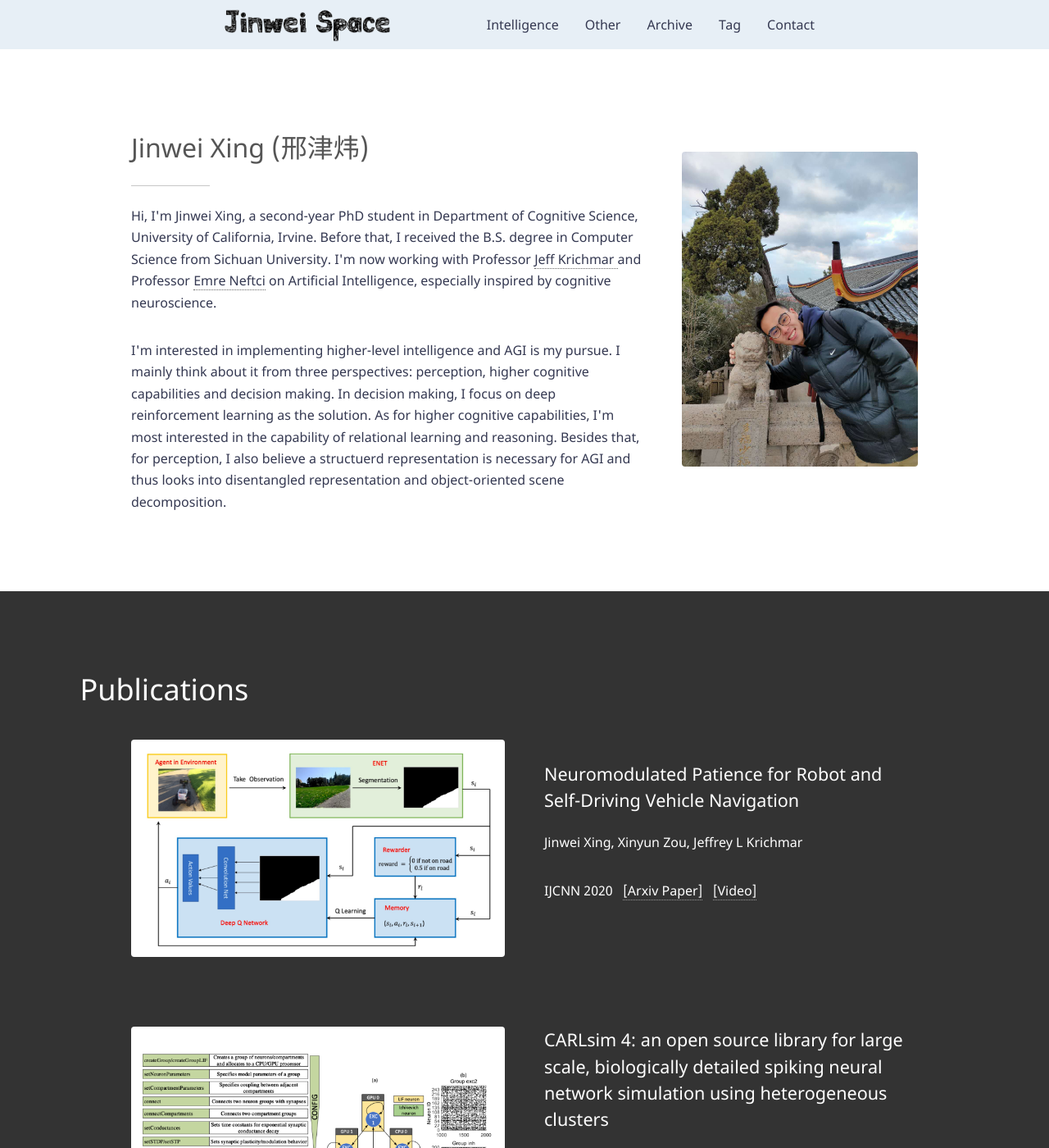
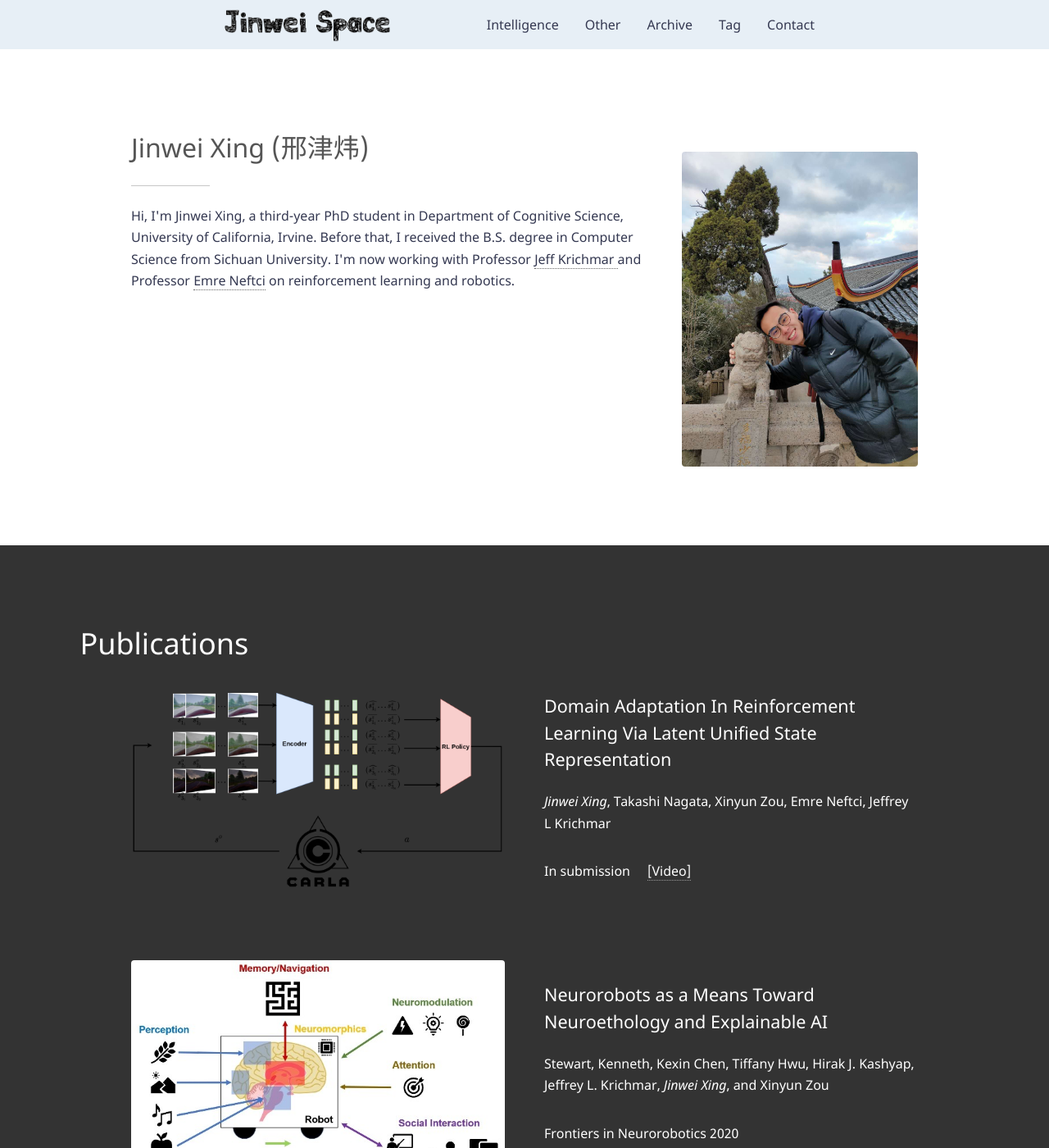
Before and after one commit to KarlXing/KarlXing.github.io, a Jekyll site: the page built from contact.html, in a window 1280 px wide and 1400 px high. Shown: the whole window at 82% size. Built offline with Jekyll 4.4.1, drawn with Linux system fonts in a browser that asks for light colours; some of the changed text lies outside the part shown.

Commit message:
update personal info

```diff
--- a/contact.html
+++ b/contact.html
@@ -27,10 +27,7 @@ style: photo
                                 <br>
                                 <h2>Jinwei Xing (邢津炜)</h2>
                             </header>
-                            <p>Hi, I'm Jinwei Xing, a second-year PhD student in Department of Cognitive Science, University of California, Irvine. Before that, I received the B.S. degree in Computer Science from Sichuan University. I'm now working with Professor <a href="http://www.socsci.uci.edu/~jkrichma/">Jeff Krichmar </a> and Professor <a href="http://nmi-lab.org/authors/eneftci/"> Emre Neftci</a> on Artificial Intelligence, especially inspired by cognitive neuroscience. </p>
-
-                            <p>I'm interested in implementing higher-level intelligence and AGI is my pursue. I mainly think about it from three perspectives: perception, higher cognitive capabilities and decision making. In decision making, I focus on deep reinforcement learning as the solution. As for higher cognitive capabilities, I'm most interested in the capability of relational learning and reasoning. Besides that, for perception, I also believe a structuerd representation is necessary for AGI and thus looks into disentangled representation and object-oriented scene decomposition.
-                            </p>
+                            <p>Hi, I'm Jinwei Xing, a third-year PhD student in Department of Cognitive Science, University of California, Irvine. Before that, I received the B.S. degree in Computer Science from Sichuan University. I'm now working with Professor <a href="http://www.socsci.uci.edu/~jkrichma/">Jeff Krichmar </a> and Professor <a href="http://nmi-lab.org/authors/eneftci/"> Emre Neftci</a> on reinforcement learning and robotics. </p>
                         </div>
                         <div class="col-4 col-12-medium">
                             <br>
@@ -46,7 +43,40 @@ style: photo
         <!-- Two -->
             <section id="two" class="main style2">
                 <div class="row gtr-150"> <h1> &nbsp; &nbsp;  Publications </h1> </div>
+                <div id="prepub1" class="container">
+                    <div class="row gtr-150">
+                        <div class="col-6 col-12-medium">
+                            <span class="image fit">
+                                <img src="assets/images/lusr.png" alt="" />
+                            </span>
+                        </div>
+                        <div class="col-6 col-12-medium">
+                                <h3>Domain Adaptation In Reinforcement Learning Via Latent Unified State Representation</h3>
+                                <p><em>Jinwei Xing</em>, Takashi Nagata, Xinyun Zou, Emre Neftci, Jeffrey L Krichmar</p>
+                                <p>In submission  &nbsp; </a> &nbsp; <a href="https://www.youtube.com/watch?v=hhsfDrfMyxs">[Video]</a></p>
+                        </div>
+                    </div>
+                </div>
+                <br>
+                <br>
                 <div id="pub1" class="container">
+                    <div class="row gtr-150">
+                        <div class="col-6 col-12-medium">
+                            <span class="image fit">
+                                <img src="assets/images/neurorobots.jpg" alt="" />
+                            </span>
+                        </div>
+                        <div class="col-6 col-12-medium">
+                                <br>
+                                <h3>Neurorobots as a Means Toward Neuroethology and Explainable AI</h3>
+                                <p>Stewart, Kenneth, Kexin Chen, Tiffany Hwu, Hirak J. Kashyap, Jeffrey L. Krichmar, <em>Jinwei Xing</em>, and Xinyun Zou</p>
+                                <p>Frontiers in Neurorobotics 2020 </p>
+                        </div>
+                    </div>
+                </div>
+                <br>
+                <br>
+                <div id="pub2" class="container">
                     <div class="row gtr-150">
                         <div class="col-6 col-12-medium">
                             <span class="image fit">
@@ -56,14 +86,14 @@ style: photo
                         <div class="col-6 col-12-medium">
                                 <br>
                                 <h3>Neuromodulated Patience for Robot and Self-Driving Vehicle Navigation</h3>
-                                <p>Jinwei Xing, Xinyun Zou, Jeffrey L Krichmar</p>
+                                <p><em>Jinwei Xing</em>, Xinyun Zou, Jeffrey L Krichmar</p>
                                 <p>IJCNN 2020  &nbsp; <a href="https://arxiv.org/abs/1909.06533">[Arxiv Paper]</a> &nbsp; <a href="https://www.youtube.com/watch?v=DixOxO2UafQ">[Video]</a></p>
                         </div>
                     </div>
                 </div>
                 <br>
                 <br>
-                <div id="pub2" class="container">
+                <div id="pub3" class="container">
                     <div class="row gtr-150">
                         <div class="col-6 col-12-medium">
                             <span class="image fit">
@@ -72,7 +102,7 @@ style: photo
                         </div>
                         <div class="col-6 col-12-medium">
                                 <h3>CARLsim 4: an open source library for large scale, biologically detailed spiking neural network simulation using heterogeneous clusters</h3>
-                                <p>Ting-Shuo Chou, Hirak J Kashyap, Jinwei Xing, Stanislav Listopad, Emily L Rounds, Michael Beyeler, Nikil Dutt, Jeffrey L Krichmar</p>
+                                <p>Ting-Shuo Chou, Hirak J Kashyap, <em> Jinwei Xing </em>, Stanislav Listopad, Emily L Rounds, Michael Beyeler, Nikil Dutt, Jeffrey L Krichmar</p>
                                 <p>IJCNN 2018  &nbsp; <a https://ieeexplore.ieee.org/abstract/document/8489326">[Paper]</a> &nbsp; <a href="https://github.com/UCI-CARL/CARLsim4">[Code]</a></p>
                         </div>
                     </div>
```
Also changed, not shown: assets/images/lusr.png (added), assets/images/neurorobots.jpg (added).
